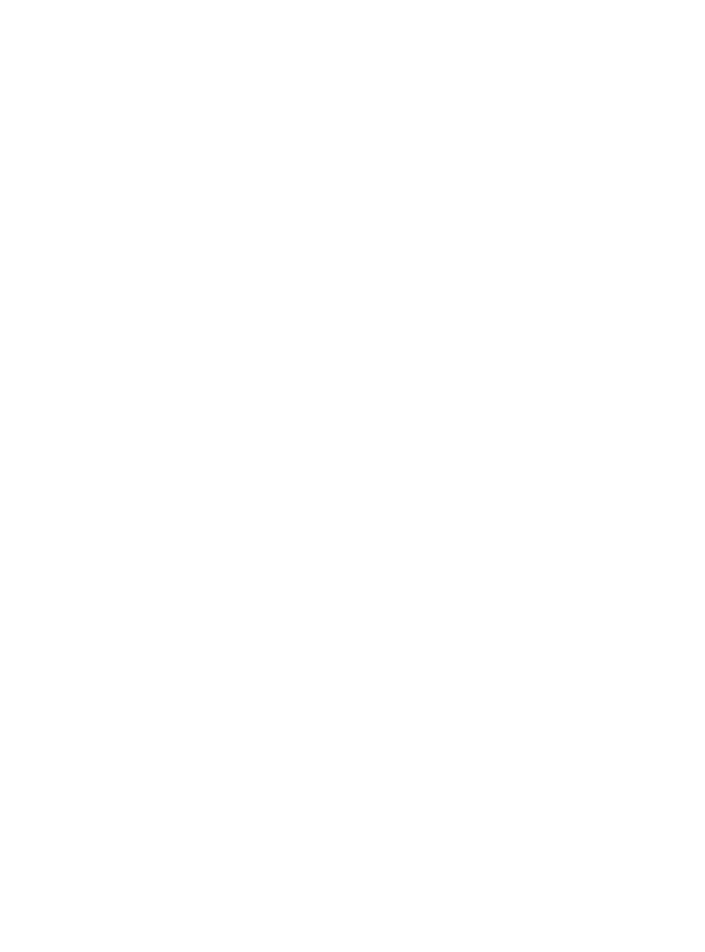
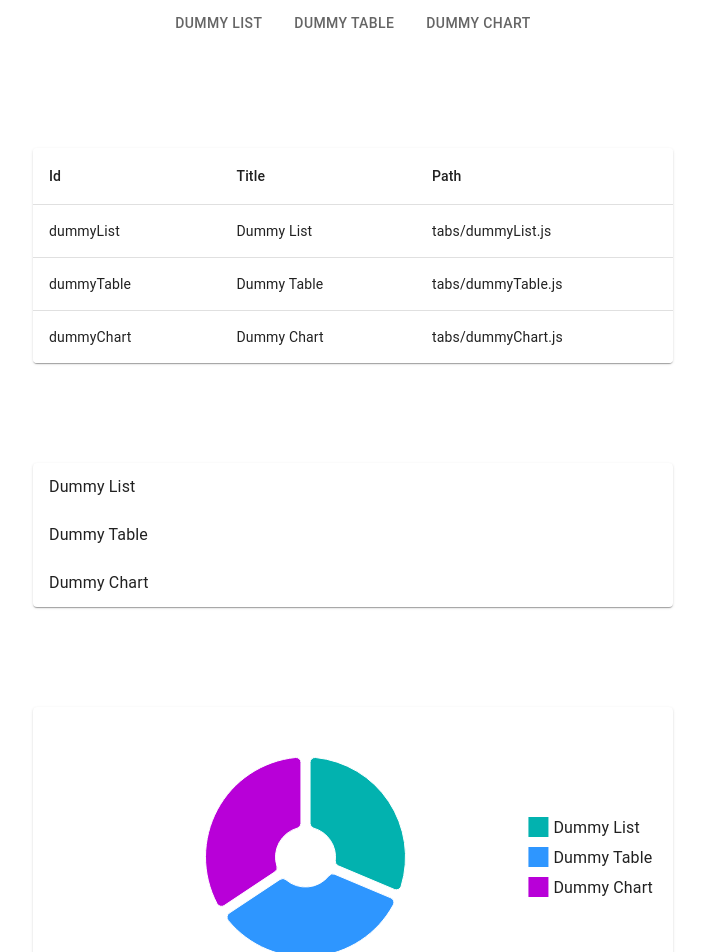
Before and after one commit to ytka2000/cms, a React (Create React App) app: page / in a window 1280 px wide. Shown: the top 952 px of the page, without its empty margins (287-992 px from the left). Before the commit the page ends 800 px from the top, so only its background shows below. Built offline with nearby package versions, Linux system fonts and the light colour scheme.

Commit message:
add tabs

```diff
--- a/package.json
+++ b/package.json
@@ -3,6 +3,10 @@
   "version": "0.1.0",
   "private": true,
   "dependencies": {
+    "@emotion/react": "^11.11.1",
+    "@emotion/styled": "^11.11.0",
+    "@mui/material": "^5.14.16",
+    "@mui/x-charts": "^6.0.0-alpha.17",
     "@testing-library/jest-dom": "^5.17.0",
     "@testing-library/react": "^13.4.0",
     "@testing-library/user-event": "^13.5.0",
--- a/src/App.js
+++ b/src/App.js
@@ -1,7 +1,16 @@
 import "./App.css";
+import Tabs from "./components/Tabs";
+import { tabs } from "./utils/getTabs";
+import { sortTabs } from "./utils/sortTabs";
 
 function App() {
-  return <div className="App"></div>;
+  const sortedTabs = sortTabs(tabs);
+
+  return (
+    <div className="App">
+      <Tabs tabs={sortedTabs} />
+    </div>
+  );
 }
 
 export default App;
--- /dev/null
+++ b/src/components/DummyChart.jsx
@@ -0,0 +1,41 @@
+import React from "react";
+import { tabs } from "../utils/getTabs";
+
+import { PieChart, pieArcClasses } from "@mui/x-charts/PieChart";
+import Paper from "@mui/material/Paper";
+
+const DummyChart = () => (
+  <Paper
+    sx={{
+      maxWidth: "50%",
+      margin: "100px auto",
+      padding: "50px 0",
+    }}
+  >
+    <PieChart
+      series={[
+        {
+          data: tabs.map(({ id, title }) => ({
+            id,
+            label: title,
+            value: title.length,
+          })),
+          highlightScope: { faded: "global", highlighted: "item" },
+          faded: { innerRadius: 30, additionalRadius: -30 },
+          innerRadius: 30,
+          outerRadius: 100,
+          paddingAngle: 5,
+          cornerRadius: 5,
+        },
+      ]}
+      sx={{
+        [`& .${pieArcClasses.faded}`]: {
+          fill: "gray",
+        },
+      }}
+      height={200}
+    />
+  </Paper>
+);
+
+export default DummyChart;
--- /dev/null
+++ b/src/components/DummyList.jsx
@@ -0,0 +1,24 @@
+import React from "react";
+import { tabs } from "../utils/getTabs";
+
+import ListItemButton from "@mui/material/ListItemButton";
+import ListItemText from "@mui/material/ListItemText";
+import Paper from "@mui/material/Paper";
+
+const DummyList = () => (
+  <Paper
+    sx={{
+      maxWidth: "50%",
+      maxHeight: "50%",
+      margin: "100px auto",
+    }}
+  >
+    {tabs.map((tab) => (
+      <ListItemButton key={tab.id} component="a" href={tab.path}>
+        <ListItemText primary={tab.title} />
+      </ListItemButton>
+    ))}
+  </Paper>
+);
+
+export default DummyList;
--- /dev/null
+++ b/src/components/DummyTable.jsx
@@ -0,0 +1,47 @@
+import React from "react";
+import { tabs } from "../utils/getTabs";
+
+import Table from "@mui/material/Table";
+import TableBody from "@mui/material/TableBody";
+import TableCell from "@mui/material/TableCell";
+import TableContainer from "@mui/material/TableContainer";
+import TableHead from "@mui/material/TableHead";
+import TableRow from "@mui/material/TableRow";
+import Paper from "@mui/material/Paper";
+
+const DummyTable = () => (
+  <TableContainer
+    sx={{
+      maxWidth: "50%",
+      maxHeight: "50%",
+      margin: "100px auto",
+    }}
+    component={Paper}
+  >
+    <Table sx={{ minWidth: 650 }} aria-label="simple table">
+      <TableHead>
+        <TableRow>
+          <TableCell>Id</TableCell>
+          <TableCell>Title</TableCell>
+          <TableCell>Path</TableCell>
+        </TableRow>
+      </TableHead>
+      <TableBody>
+        {tabs.map((tab) => (
+          <TableRow
+            key={tab.id}
+            sx={{ "&:last-child td, &:last-child th": { border: 0 } }}
+          >
+            <TableCell component="th" scope="row">
+              {tab.id}
+            </TableCell>
+            <TableCell>{tab.title}</TableCell>
+            <TableCell>{tab.path}</TableCell>
+          </TableRow>
+        ))}
+      </TableBody>
+    </Table>
+  </TableContainer>
+);
+
+export default DummyTable;
--- /dev/null
+++ b/src/components/Tab.jsx
@@ -0,0 +1,6 @@
+import React from "react";
+import MuiTab from "@mui/material/Tab";
+
+const Tab = ({ title, path }) => <MuiTab label={title} />;
+
+export default Tab;
--- /dev/null
+++ b/src/components/Tabs.jsx
@@ -0,0 +1,26 @@
+import React from "react";
+import MuiTabs from "@mui/material/Tabs";
+import Tab from "./Tab";
+import DummyTable from "./DummyTable";
+import DummyList from "./DummyList";
+import DummyChart from "./DummyChart";
+
+const Tabs = ({ tabs }) => {
+  return (
+    <>
+      <MuiTabs
+        value={false}
+        onChange={() => console.log("change TABS")}
+        centered
+      >
+        {tabs.map(({ id, title, path }) => (
+          <Tab key={id} title={title} path={path} />
+        ))}
+      </MuiTabs>
+      <DummyTable></DummyTable>
+      <DummyList></DummyList>
+      <DummyChart></DummyChart>
+    </>
+  );
+};
+export default Tabs;
--- /dev/null
+++ b/src/tabs.json
@@ -0,0 +1,20 @@
+[
+  {
+    "id": "dummyTable",
+    "title": "Dummy Table",
+    "order": 1,
+    "path": "tabs/dummyTable.js"
+  },
+  {
+    "id": "dummyChart",
+    "title": "Dummy Chart",
+    "order": 2,
+    "path": "tabs/dummyChart.js"
+  },
+  {
+    "id": "dummyList",
+    "title": "Dummy List",
+    "order": 0,
+    "path": "tabs/dummyList.js"
+  }
+]
--- /dev/null
+++ b/src/utils/getTabs.js
@@ -0,0 +1,3 @@
+import tabs from "../tabs.json";
+
+export { tabs };
--- /dev/null
+++ b/src/utils/sortTabs.js
@@ -0,0 +1,15 @@
+const sortByOrder = (a, b) => {
+  if (a.order > b.order) {
+    return 1;
+  } else if (a.order < b.order) {
+    return -1;
+  }
+
+  return 0;
+};
+
+const sortTabs = (tabs) => {
+  return tabs.sort(sortByOrder);
+};
+
+export { sortTabs };
```
Also changed, not shown: 1 other file (tests, documents, lock files or other folders).
